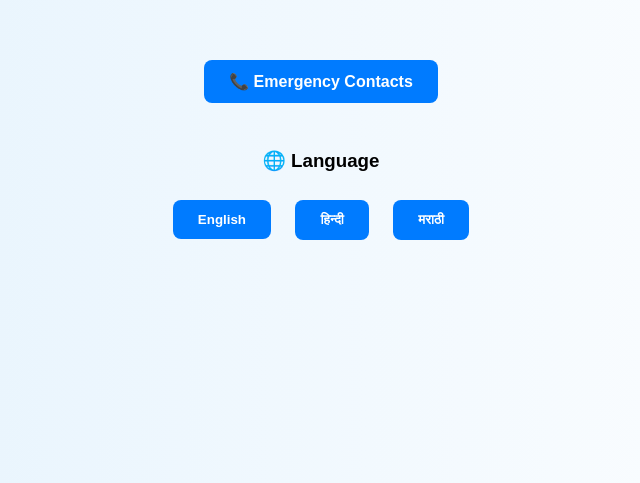
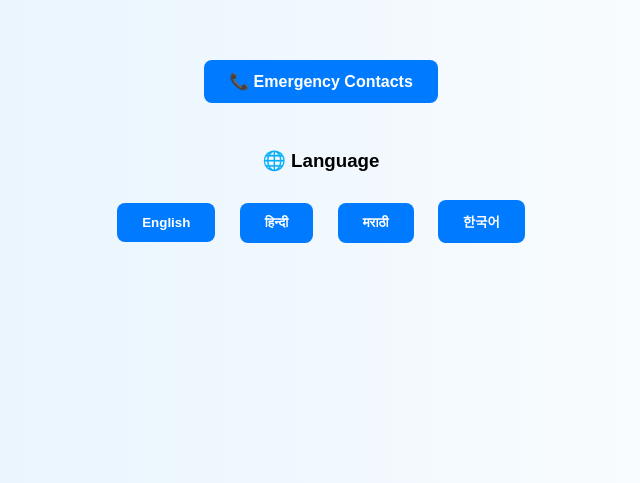
Before and after one commit to omkar29-maker/community-app, a Flask app: page / in a window 1280 px wide. Shown: the part 220-703 px from the top of the page, without its empty margins (319-959 px from the left). Run offline with Flask 3, Linux system fonts and the light colour scheme; some libraries are stand-ins or nearby versions.

Commit message:
Update index.html

```diff
--- a/templates/index.html
+++ b/templates/index.html
@@ -39,11 +39,13 @@
 
     <br><br>
 
-    <!-- LANGUAGE SECTION (UI ONLY FOR NOW) -->
     <h3>🌐 Language</h3>
-    <button class="btn">English</button>
-    <button class="btn">हिन्दी</button>
-    <button class="btn">मराठी</button>
+
+<button class="btn">English</button>
+<button class="btn">हिन्दी</button>
+<button class="btn">मराठी</button>
+<button class="btn">한국어</button>
+
 
 </div>
 
```
